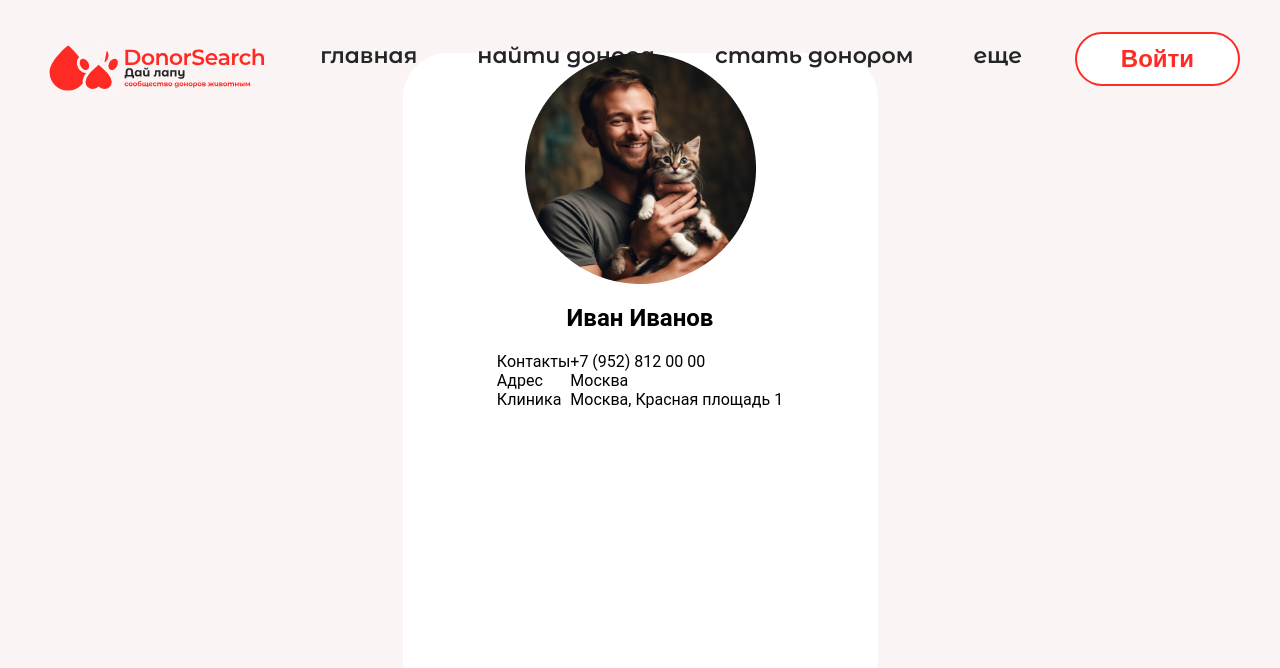
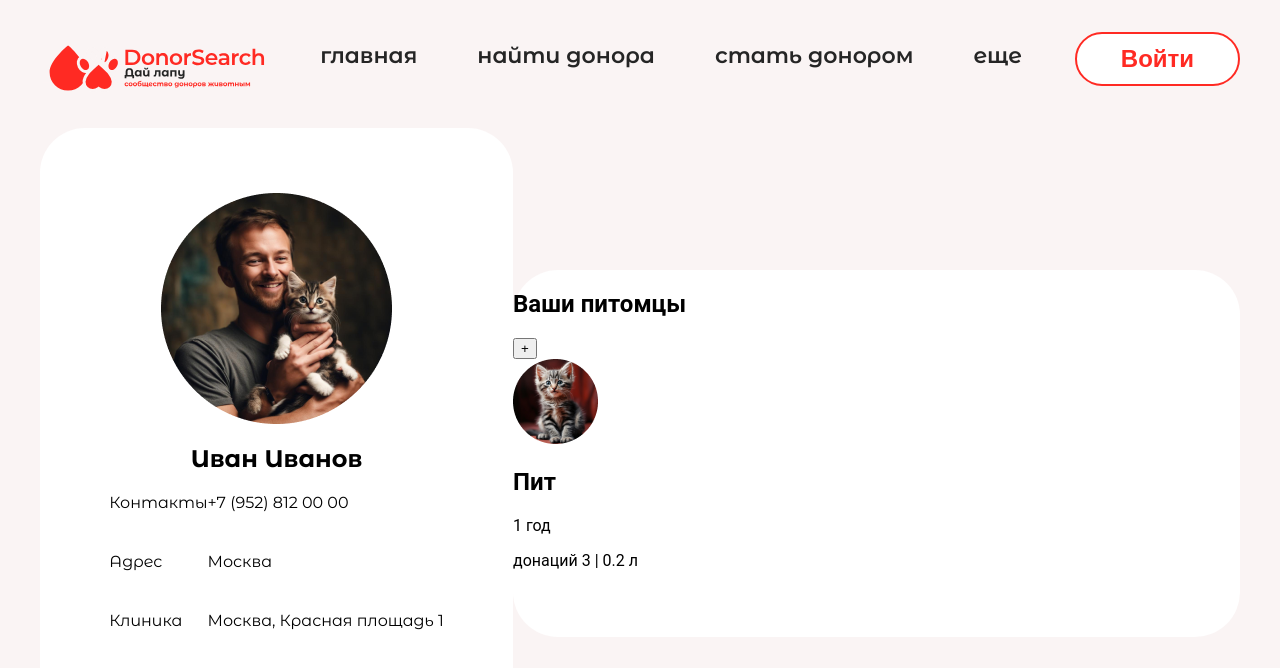
Before and after one commit to NikitaKrylov/DonorSearchSelectel, a React (Vite) app in the folder front_vite/: page /account in a window 1280 px wide. Shown: the top 668 px of the page. Built offline with nearby package versions, Linux system fonts and the light colour scheme.

Commit message:
new comp

```diff
--- /dev/null
+++ b/front_vite/src/components/PetsProfile/PetsProfile.jsx
@@ -0,0 +1,25 @@
+import photo from '../../components/PetsProfile/cat.png';
+import './PetsProfile.scss';
+
+const PetsProfile = () => {
+    return (
+        <div className="pets-profile">
+            <div className='pets-profile__header'>
+                <h2 className='pets-profile__title'>Ваши питомцы</h2>
+                <button className='pets-profile__button'>+</button>
+            </div>
+            <div className="pets-profile__pet">
+                <div className="pets-profile__pet-info">
+                    <img className="pets-profile__photo" src={photo} />
+                    <h2 className="pets-profile__petname">Пит</h2>
+                    <span className="pets-profile__petage">1 год</span>
+                </div>
+                <div className="pets-profile__donation">
+                    <p className="pets-profile__info"><span className='pets-profile__donation-word'>донаций</span> 3 | 0.2 л</p>
+                </div>
+            </div>
+        </div>
+    );
+};
+
+export default PetsProfile;
--- /dev/null
+++ b/front_vite/src/components/PetsProfile/PetsProfile.scss
@@ -0,0 +1,7 @@
+.pets-profile {
+    width: 730px;
+    height: 367px;
+    border-radius: 45px;
+    background-color: #fff;
+    margin: auto;
+}
--- a/front_vite/src/components/Profile/Profile.scss
+++ b/front_vite/src/components/Profile/Profile.scss
@@ -10,7 +10,11 @@
         justify-content: center;
         align-items: center;
         margin: auto;
+        font-family: 'Montserrat Alternates', sans-serif;
+        font-style: normal;
+        padding: 65px 20px;
     }
+
     &__photo {
         width: 231px;
         height: 231px;
@@ -22,9 +26,11 @@
     &__questions {
         display: flex;
         flex-direction: column;
+        gap: 40px;
     }
     &__data {
         display: flex;
         flex-direction: column;
+        gap: 40px;
     }
 }
--- a/front_vite/src/pages/Account/Account.jsx
+++ b/front_vite/src/pages/Account/Account.jsx
@@ -1,12 +1,16 @@
 import './Account.scss';
 import Header from '../../components/Header/index.jsx';
 import Profile from '../../components/Profile/Profile.jsx';
+import PetsProfile from '../../components/PetsProfile/PetsProfile.jsx';
 
 const Account = () => {
     return (
-        <div>
+        <div className='account'>
             <Header />
-            <Profile />
+            <div className='account__profile'>
+                <Profile />
+                <PetsProfile />
+            </div>
         </div>
     );
 }
--- a/front_vite/src/pages/Account/Account.scss
+++ b/front_vite/src/pages/Account/Account.scss
@@ -0,0 +1,12 @@
+.account {
+    display: flex;
+    flex-direction: column;
+    justify-content: center;
+    align-items: center;
+    &__profile{
+        display: flex;
+        justify-content: space-between;
+        padding-top: 75px;
+        width: 1200px;
+    }
+}
--- a/front_vite/src/pages/Home/Home.jsx
+++ b/front_vite/src/pages/Home/Home.jsx
@@ -1,12 +1,28 @@
 import './Home.scss';
 import Header from '../../components/Header/index.jsx';
+import Banner from '../../components/Banner/index.jsx'
+import { Pets } from '../../components/Card/utils.js';
+import Card from '../../components/Card/Card.jsx';
 
 
 const Home = () => {
     return (
-        <div>
+        <div className='home'>
             <Header />
+            <Banner />
+            <h2 className='home__title'>Им подарили новую жизнь</h2>
+            <div className='home__cards'>
+                {
+                    Pets.map((data, index) => {
+                    return (
+                        <Card key={index} data={data} />
+                    )
+                })
+                }
+            </div>
+
         </div>
+
     )
 
 };
--- a/front_vite/src/pages/Home/Home.scss
+++ b/front_vite/src/pages/Home/Home.scss
@@ -0,0 +1,17 @@
+.home {
+    display: flex;
+    justify-content: center;
+    flex-direction: column;
+    align-items: center;
+    gap: 20px;
+    &__cards {
+        position: relative;
+        display: flex;
+        justify-content: space-between;
+        align-items: center;
+        width: 1200px;
+        height: 468px;
+        overflow-x: auto;
+        gap: 30px;
+    }
+}
```
Also changed, not shown: front_vite/src/pages/CardRequest/CardRequest.jsx (added, +31 -0 lines), front_vite/src/pages/CardRequest/CardRequest.scss (added, +36 -0 lines), front_vite/src/components/PetsProfile/cat.png (added), front_vite/src/pages/CardRequest/ava.png (added).
